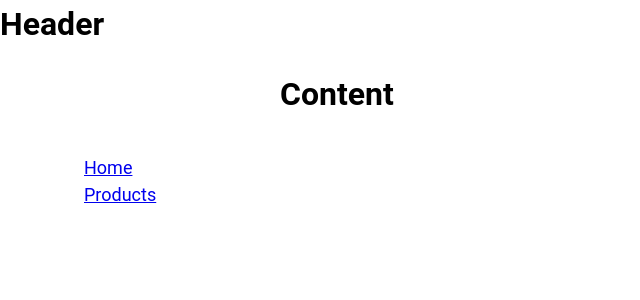
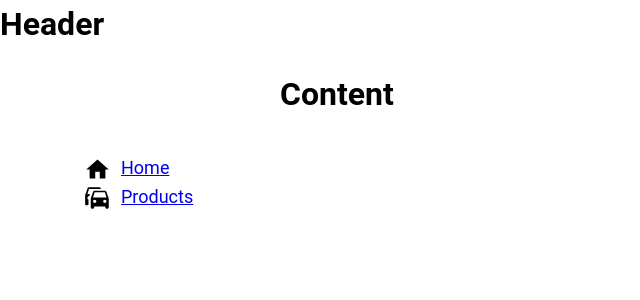
Before and after one commit to marcospauloidabox/app, a Vue app: page / in a window 1280 px wide. Shown: the top 300 px of the page, without its empty margins (0-640 px from the left). Built offline with nearby package versions, Linux system fonts and the light colour scheme.

Commit message:
fix: remove icons and add mdi for icons

```diff
--- a/package.json
+++ b/package.json
@@ -19,6 +19,7 @@
     "vue-router": "^4.3.3"
   },
   "devDependencies": {
+    "@mdi/js": "^7.4.47",
     "@rushstack/eslint-patch": "^1.8.0",
     "@tsconfig/node20": "^20.1.4",
     "@types/jsdom": "^21.1.7",
--- a/src/components/base/AssideMenu.vue
+++ b/src/components/base/AssideMenu.vue
@@ -2,20 +2,20 @@
   <div class="principal-menu">
     <ul>
       <li v-for="item in menu" :key="item.id">
-        <component :is="item.icon" />
-        <router-link :to="item.route">{{ item.name }}</router-link>
+        <v-icon :icon="item.icon"></v-icon>
+        <router-link :to="item.route">
+          <span class="menu-name">{{ item.name }}</span> </router-link>
       </li>
     </ul>
   </div>
 </template>
 
 <script setup lang="ts">
-import { defineProps, type Component } from 'vue'
-
+import { defineProps } from 'vue'
 interface MenuItem {
   id: number
   name: string
-  icon: Component
+  icon: string
   route: string
 }
 
@@ -33,4 +33,8 @@ const props = defineProps<{
   list-style: none;
   padding: 0;
 }
+
+.menu-name {
+  margin-left: 10px;
+}
 </style>
--- a/src/components/icons/IconCommunity.vue
+++ /dev/null
@@ -1,7 +0,0 @@
-<template>
-  <svg xmlns="http://www.w3.org/2000/svg" width="20" height="20" fill="currentColor">
-    <path
-      d="M15 4a1 1 0 1 0 0 2V4zm0 11v-1a1 1 0 0 0-1 1h1zm0 4l-.707.707A1 1 0 0 0 16 19h-1zm-4-4l.707-.707A1 1 0 0 0 11 14v1zm-4.707-1.293a1 1 0 0 0-1.414 1.414l1.414-1.414zm-.707.707l-.707-.707.707.707zM9 11v-1a1 1 0 0 0-.707.293L9 11zm-4 0h1a1 1 0 0 0-1-1v1zm0 4H4a1 1 0 0 0 1.707.707L5 15zm10-9h2V4h-2v2zm2 0a1 1 0 0 1 1 1h2a3 3 0 0 0-3-3v2zm1 1v6h2V7h-2zm0 6a1 1 0 0 1-1 1v2a3 3 0 0 0 3-3h-2zm-1 1h-2v2h2v-2zm-3 1v4h2v-4h-2zm1.707 3.293l-4-4-1.414 1.414 4 4 1.414-1.414zM11 14H7v2h4v-2zm-4 0c-.276 0-.525-.111-.707-.293l-1.414 1.414C5.42 15.663 6.172 16 7 16v-2zm-.707 1.121l3.414-3.414-1.414-1.414-3.414 3.414 1.414 1.414zM9 12h4v-2H9v2zm4 0a3 3 0 0 0 3-3h-2a1 1 0 0 1-1 1v2zm3-3V3h-2v6h2zm0-6a3 3 0 0 0-3-3v2a1 1 0 0 1 1 1h2zm-3-3H3v2h10V0zM3 0a3 3 0 0 0-3 3h2a1 1 0 0 1 1-1V0zM0 3v6h2V3H0zm0 6a3 3 0 0 0 3 3v-2a1 1 0 0 1-1-1H0zm3 3h2v-2H3v2zm1-1v4h2v-4H4zm1.707 4.707l.586-.586-1.414-1.414-.586.586 1.414 1.414z"
-    />
-  </svg>
-</template>
--- a/src/components/layout/AssideLayout.vue
+++ b/src/components/layout/AssideLayout.vue
@@ -3,26 +3,27 @@
     <menu-item :menu="menuItens" />
   </div>
 </template>
+
 <script>
 import Menu from '../base/AssideMenu.vue'
-import IconHome from '../icons/IconCommunity.vue'
+import { mdiHome, mdiCarMultiple } from '@mdi/js'
 
 export default {
   name: 'AssideLayout',
   components: {
-    'menu-item': Menu,
-    'home': IconHome
+    'menu-item': Menu
   },
   data() {
     return {
       menuItens: [
-        { id: 1, name: 'Home', icon: 'home', route: '/' },
-        { id: 2, name: 'Products', icon: 'products', route: '/products' }
+        { id: 1, name: 'Home', icon: mdiHome, route: '/' },
+        { id: 2, name: 'Products', icon: mdiCarMultiple, route: '/products' }
       ]
     }
   }
 }
 </script>
+
 <style>
 .asside-layout {
   grid-area: A;
--- a/src/main.ts
+++ b/src/main.ts
@@ -3,7 +3,9 @@ import { createApp } from 'vue'
 // Vuetify
 import '@mdi/font/css/materialdesignicons.css'
 import 'vuetify/styles'
+
 import { createVuetify } from 'vuetify'
+import { aliases, mdi } from 'vuetify/iconsets/mdi-svg'
 import * as components from 'vuetify/components'
 import * as directives from 'vuetify/directives'
 
@@ -12,7 +14,14 @@ import App from './App.vue'
 
 const vuetify = createVuetify({
   components,
-  directives
+  directives,
+  icons: {
+    defaultSet: 'mdi',
+    aliases,
+    sets: {
+      mdi,
+    },
+  },
 })
 
 import router from './router'
```
Also changed, not shown: src/components/icons/IconDocumentation.vue (deleted, +0 -7 lines), src/components/icons/IconEcosystem.vue (deleted, +0 -7 lines), src/components/icons/IconHome.vue (deleted, +0 -7 lines), src/components/icons/IconSupport.vue (deleted, +0 -7 lines), src/components/icons/IconTooling.vue (deleted, +0 -19 lines), 1 other file (tests, documents, lock files or other folders).
